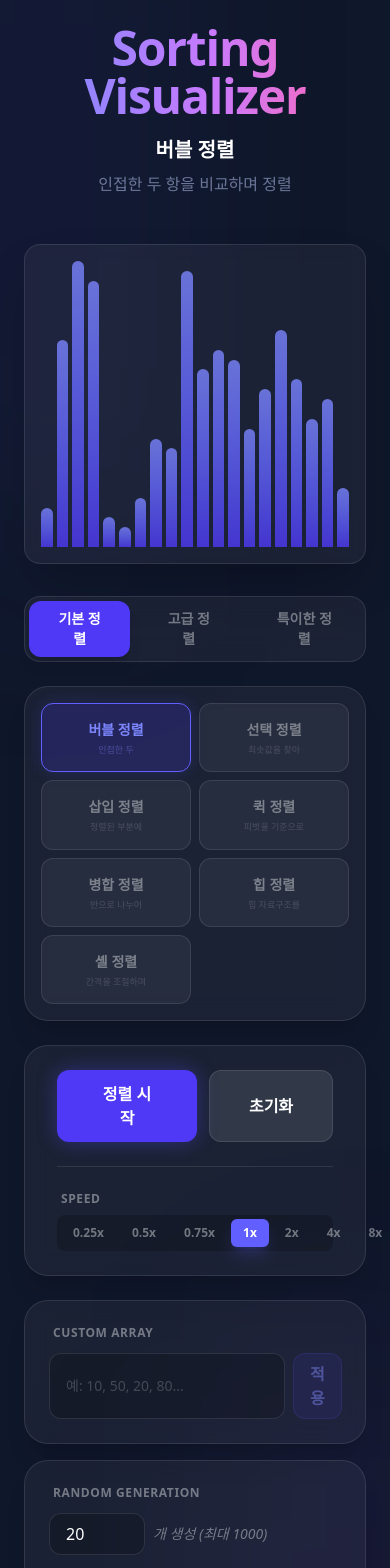
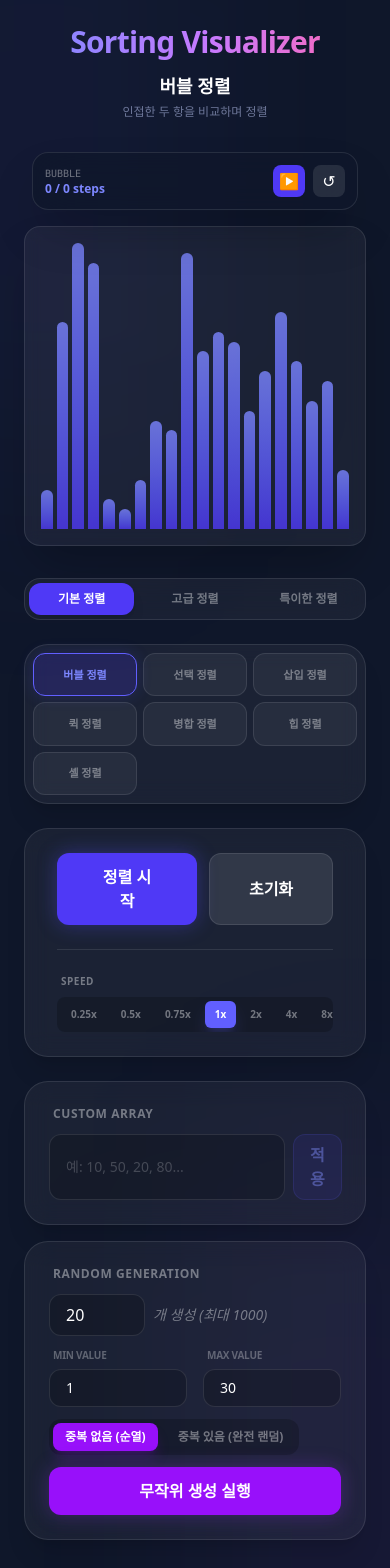
Before and after one commit to LeeSangHyeok0731/sort, a Next.js app: page / in a window 390 px wide. Shown: the top 1568 px of the page. Built offline with nearby package versions, Linux system fonts and the light colour scheme.

Commit message:
반응형 작업

```diff
--- a/src/components/ControlPanel.tsx
+++ b/src/components/ControlPanel.tsx
@@ -218,13 +218,13 @@ export default function ControlPanel({
   return (
     <div className="flex flex-col gap-6 mt-8 w-full max-w-4xl">
       {/* Category Selection */}
-      <div className="flex gap-2 p-1 bg-white/5 backdrop-blur-md rounded-2xl border border-white/10 w-fit self-center">
+      <div className="flex gap-2 p-1 bg-white/5 backdrop-blur-md rounded-2xl border border-white/10 w-full md:w-fit self-center overflow-x-auto no-scrollbar">
         {CATEGORIES.map((cat) => (
           <button
             key={cat.id}
             onClick={() => setActiveCategory(cat.id as AlgorithmCategory)}
             className={`
-              px-6 py-2 rounded-xl text-sm font-bold transition-all
+              px-4 md:px-6 py-2 rounded-xl text-xs md:text-sm font-bold transition-all whitespace-nowrap flex-1 md:flex-none
               ${
                 activeCategory === cat.id
                   ? "bg-indigo-600 text-white shadow-lg"
@@ -238,14 +238,14 @@ export default function ControlPanel({
       </div>
 
       {/* Algorithm Selection Gradient Backdrop */}
-      <div className="grid grid-cols-2 md:grid-cols-5 gap-2 bg-white/5 backdrop-blur-md p-4 rounded-3xl border border-white/10 shadow-xl min-h-[160px]">
+      <div className="grid grid-cols-3 md:grid-cols-5 gap-1.5 md:gap-2 bg-white/5 backdrop-blur-md p-2 md:p-4 rounded-3xl border border-white/10 shadow-xl min-h-[160px]">
         {ALGORITHMS.filter((a) => a.category === activeCategory).map((algo) => (
           <button
             key={algo.id}
             onClick={() => setSelectedAlgo(algo.id)}
             disabled={playing}
             className={`
-              px-3 py-4 rounded-xl text-sm font-bold transition-all border flex flex-col items-center justify-center gap-1
+              px-2 py-3 md:px-3 md:py-4 rounded-xl text-[11px] md:text-sm font-bold transition-all border flex flex-col items-center justify-center gap-0.5 md:gap-1
               ${
                 selectedAlgo === algo.id
                   ? "bg-indigo-600/20 border-indigo-500 text-indigo-400 shadow-[0_0_15px_rgba(79,70,229,0.2)]"
@@ -254,8 +254,8 @@ export default function ControlPanel({
               disabled:opacity-50 disabled:cursor-not-allowed
             `}
           >
-            <span>{algo.name}</span>
-            <span className="text-[9px] opacity-40 font-normal text-center leading-tight">
+            <span className="text-center leading-tight">{algo.name}</span>
+            <span className="text-[8px] md:text-[9px] opacity-40 font-normal text-center leading-tight hidden xs:block">
               {algo.desc.split(" ").slice(0, 2).join(" ")}
             </span>
           </button>
@@ -264,8 +264,8 @@ export default function ControlPanel({
 
       {/* Specific Algorithm Parameters */}
       {(selectedAlgo === "shell" || selectedAlgo === "bucket") && (
-        <div className="bg-white/5 backdrop-blur-md p-6 rounded-3xl border border-white/10 shadow-xl flex flex-col gap-4">
-          <span className="text-xs font-bold text-white/40 px-1 uppercase tracking-wider">
+        <div className="bg-white/5 backdrop-blur-md p-4 md:p-6 rounded-3xl border border-white/10 shadow-xl flex flex-col gap-4">
+          <span className="text-[10px] md:text-xs font-bold text-white/40 px-1 uppercase tracking-wider">
             {selectedAlgo === "shell" ? "Shell Sort Gaps" : "Bucket Sort Count"}
           </span>
           {selectedAlgo === "shell" ? (
@@ -274,14 +274,10 @@ export default function ControlPanel({
                 type="text"
                 value={shellGaps}
                 onChange={(e) => setShellGaps(e.target.value)}
-                placeholder="예: 701, 301, 132, 57, 23, 10, 4, 1 (빈칸이면 자동 지정)"
+                placeholder="예: 701, 301, 132, 57, 23, 10, 4, 1"
                 disabled={playing}
-                className="flex-1 bg-black/20 border border-white/10 rounded-xl px-4 py-2 text-white placeholder:text-white/20 focus:outline-none focus:border-indigo-500 transition-colors text-sm"
+                className="flex-1 bg-black/20 border border-white/10 rounded-xl px-4 py-2 text-white placeholder:text-white/20 focus:outline-none focus:border-indigo-500 transition-colors text-xs md:text-sm"
               />
-              <p className="text-[10px] text-white/30 px-1">
-                셸 정렬에서 사용할 간격(Gap) 시퀀스를 쉼표나 공백으로 구분하여
-                입력하세요.
-              </p>
             </div>
           ) : (
             <div className="flex items-center gap-4">
@@ -294,7 +290,7 @@ export default function ControlPanel({
                 disabled={playing}
                 className="flex-1 accent-indigo-500"
               />
-              <span className="text-white font-mono bg-black/20 px-3 py-1 rounded-lg border border-white/10">
+              <span className="text-white font-mono bg-black/20 px-3 py-1 rounded-lg border border-white/10 text-xs">
                 {bucketCount} Buckets
               </span>
             </div>
@@ -332,16 +328,16 @@ export default function ControlPanel({
         <div className="h-px w-full md:w-px md:h-8 bg-white/10 mx-2" />
 
         <div className="flex flex-col gap-2 w-full md:w-auto">
-          <span className="text-xs font-bold text-white/40 px-1 uppercase tracking-wider">
+          <span className="text-[10px] md:text-xs font-bold text-white/40 px-1 uppercase tracking-wider">
             Speed
           </span>
-          <div className="flex gap-1 bg-black/20 p-1 rounded-lg">
+          <div className="flex gap-1 bg-black/20 p-1 rounded-lg overflow-x-auto no-scrollbar">
             {SPEEDS.map((s) => (
               <button
                 key={s}
                 onClick={() => setSpeedMultiplier(s)}
                 className={`
-                  px-3 py-1.5 rounded-md text-xs font-bold transition-all
+                  px-2.5 md:px-3 py-1.5 rounded-md text-[10px] md:text-xs font-bold transition-all flex-1 md:flex-none
                   ${
                     speedMultiplier === s
                       ? "bg-indigo-500 text-white shadow-lg shadow-indigo-500/20"
--- a/src/components/SortVisualizer.tsx
+++ b/src/components/SortVisualizer.tsx
@@ -297,27 +297,68 @@ export default function SortVisualizer() {
       }`}
     >
       <div
-        className={`text-center relative px-4 w-full ${
-          isExpanded ? "mb-8" : "mb-12"
+        className={`text-center relative px-2 w-full ${
+          isExpanded ? "mb-6" : "mb-8 md:mb-12"
         }`}
       >
         <h1
           className={`${
-            isExpanded ? "text-4xl" : "text-5xl"
-          } font-extrabold bg-clip-text text-transparent bg-linear-to-r from-indigo-400 via-purple-400 to-pink-400 mb-4 tracking-tight`}
+            isExpanded ? "text-3xl md:text-4xl" : "text-3xl md:text-5xl"
+          } font-extrabold bg-clip-text text-transparent bg-linear-to-r from-indigo-400 via-purple-400 to-pink-400 mb-3 md:mb-4 tracking-tight`}
         >
           Sorting Visualizer
         </h1>
-        <div className="flex flex-col items-center gap-2 text-center">
-          <p className="text-white font-bold text-xl">{algoInfo?.name}</p>
-          <p className="text-indigo-200/50 font-medium">{algoInfo?.desc}</p>
+        <div className="flex flex-col items-center gap-1 md:gap-2 text-center">
+          <p className="text-white font-bold text-lg md:text-xl">
+            {algoInfo?.name}
+          </p>
+          <p className="text-indigo-200/50 font-medium text-xs md:text-base px-4">
+            {algoInfo?.desc}
+          </p>
         </div>
 
         {isSortedFeedback && (
-          <div className="absolute top-[-40px] left-1/2 -translate-x-1/2 bg-emerald-500/20 text-emerald-400 px-4 py-2 rounded-xl border border-emerald-500/30 font-bold animate-bounce ink-shadow">
+          <div className="absolute top-[-30px] md:top-[-40px] left-1/2 -translate-x-1/2 bg-emerald-500/20 text-emerald-400 px-3 py-1.5 md:px-4 md:py-2 rounded-xl border border-emerald-500/30 text-xs md:text-sm font-bold animate-bounce shadow-lg backdrop-blur-md z-20">
             이미 정렬 완료된 상태입니다!
           </div>
         )}
+      </div>
+
+      {/* Mobile Sticky Status Bar */}
+      <div className="md:hidden sticky top-4 z-40 w-full mb-4 px-2 pointer-events-none">
+        <div className="bg-slate-900/80 backdrop-blur-xl border border-white/10 rounded-2xl p-3 shadow-2xl flex items-center justify-between pointer-events-auto">
+          <div className="flex flex-col">
+            <span className="text-[10px] text-white/40 font-mono uppercase">
+              {selectedAlgo}
+            </span>
+            <span className="text-xs text-indigo-400 font-bold">
+              {stepIndex} / {steps.length} steps
+            </span>
+          </div>
+          <div className="flex gap-2">
+            {!playing ? (
+              <button
+                onClick={start}
+                className="w-8 h-8 flex items-center justify-center bg-indigo-600 rounded-lg text-white"
+              >
+                ▶
+              </button>
+            ) : (
+              <button
+                onClick={stop}
+                className="w-8 h-8 flex items-center justify-center bg-rose-600 rounded-lg text-white"
+              >
+                ■
+              </button>
+            )}
+            <button
+              onClick={reset}
+              className="w-8 h-8 flex items-center justify-center bg-white/10 rounded-lg text-white"
+            >
+              ↺
+            </button>
+          </div>
+        </div>
       </div>
 
       <ArrayBars
@@ -357,26 +398,26 @@ export default function SortVisualizer() {
         arrayLength={array.length}
       />
 
-      <div className="mt-8 flex flex-col md:flex-row items-center justify-between w-full max-w-2xl px-4 md:px-0 gap-4">
-        <div className="text-white/40 text-[10px] md:text-sm font-mono bg-black/20 px-4 md:px-6 py-2.5 rounded-full border border-white/10 shadow-inner flex flex-wrap justify-center gap-2 md:gap-4 overflow-hidden order-2 md:order-1 self-center md:self-auto">
+      <div className="mt-8 flex flex-col md:flex-row items-center justify-between w-full max-w-2xl px-2 md:px-0 gap-4">
+        <div className="hidden md:flex text-white/40 text-sm font-mono bg-black/20 px-6 py-2.5 rounded-full border border-white/10 shadow-inner flex-wrap justify-center gap-4 overflow-hidden order-2 md:order-1 self-center md:self-auto">
           <span className="whitespace-nowrap">
             Steps: <span className="text-indigo-400">{stepIndex}</span> /{" "}
             {steps.length}
           </span>
-          <span className="text-white/10 hidden md:inline">|</span>
+          <span className="text-white/10">|</span>
           <span className="whitespace-nowrap">
             Size: <span className="text-purple-400">{array.length}</span>
           </span>
-          <span className="text-white/10 hidden md:inline">|</span>
+          <span className="text-white/10">|</span>
           <span className="whitespace-nowrap uppercase-algo text-pink-400 font-bold">
             {selectedAlgo}
           </span>
         </div>
 
-        <div className="flex gap-2 order-1 md:order-2">
+        <div className="flex gap-2 w-full md:w-auto order-1 md:order-2">
           <button
             onClick={() => setShowCode(!showCode)}
-            className={`px-4 py-2 rounded-xl border text-sm font-bold transition-all shadow-sm active:scale-95 whitespace-nowrap ${
+            className={`flex-1 md:flex-none px-4 py-2.5 rounded-xl border text-xs md:text-sm font-bold transition-all shadow-sm active:scale-95 whitespace-nowrap ${
               showCode
                 ? "bg-indigo-600 border-indigo-500 text-white"
                 : "text-white/60 hover:text-white bg-white/5 hover:bg-white/10 border-white/10"
@@ -386,7 +427,7 @@ export default function SortVisualizer() {
           </button>
           <button
             onClick={() => setIsExpanded(!isExpanded)}
-            className="text-white/60 hover:text-white bg-white/5 hover:bg-white/10 px-4 py-2 rounded-xl border border-white/10 text-sm font-bold transition-all shadow-sm active:scale-95 whitespace-nowrap"
+            className="flex-1 md:flex-none text-white/60 hover:text-white bg-white/5 hover:bg-white/10 px-4 py-2.5 rounded-xl border border-white/10 text-xs md:text-sm font-bold transition-all shadow-sm active:scale-95 whitespace-nowrap"
           >
             {isExpanded ? "축소하기" : "확대해서 보기"}
           </button>
```
